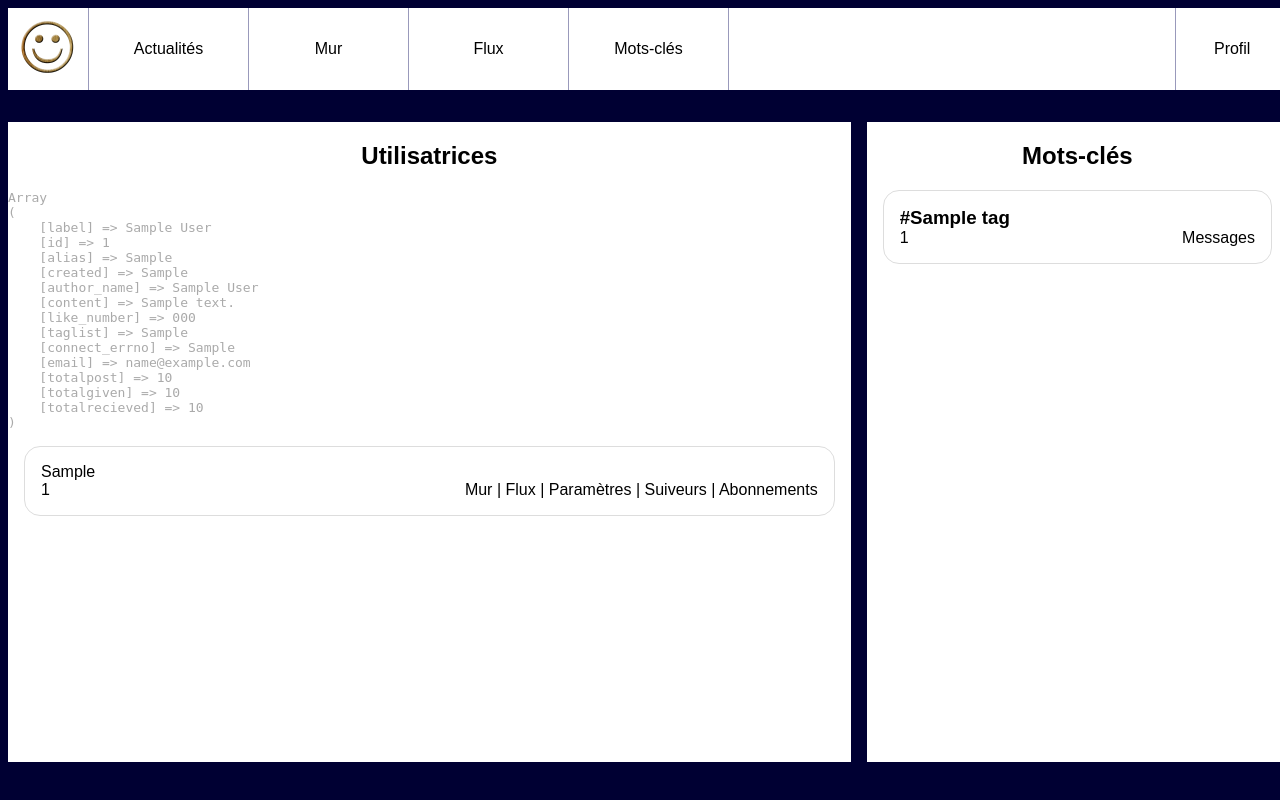
After one commit to adatechschool/projet-collectif-reseau-social-oriane-alexandre-france, a PHP site: page /test.php?id=1 in a window 1280 px wide. The commit adds this page. Run offline with PHP 8.4, Linux system fonts and the light colour scheme; tables that the repository leaves empty or names only in its code hold one stand-in row (values such as "Sample post").

Commit message:
finalisation du niveau 1 et creation d'une branche

```diff
--- /dev/null
+++ b/resoc_n1/test.php
@@ -0,0 +1,122 @@
+<!doctype html>
+<html lang="fr">
+    <head>
+        <meta charset="utf-8">
+        <title>ReSoC - Administration</title>
+        <meta name="author" content="Julien Falconnet">
+        <link rel="stylesheet" href="style.css"/>
+    </head>
+    <body>
+        <header>
+            <img src="resoc.jpg" alt="Logo de notre réseau social"/>
+            <nav id="menu">
+                <a href="news.php">Actualités</a>
+                <a href="wall.php?user_id=5">Mur</a>
+                <a href="feed.php?user_id=5">Flux</a>
+                <a href="tags.php?tag_id=1">Mots-clés</a>
+            </nav>
+            <nav id="user">
+                <a href="#">Profil</a>
+                <ul>
+                    <li><a href="settings.php?user_id=5">Paramètres</a></li>
+                    <li><a href="followers.php?user_id=5">Mes suiveurs</a></li>
+                    <li><a href="subscriptions.php?user_id=5">Mes abonnements</a></li>
+                </ul>
+
+            </nav>
+        </header>
+
+        <?php
+        /**
+         * Etape 1: Ouvrir une connexion avec la base de donnée.
+         */
+        // importation des variables déclarées dans le fichier variables.php :
+        //  - $mysqli = new mysqli("localhost", "root", "root", "socialnetwork");
+        //  - $lesInformations = $mysqli->query($laQuestionEnSql);
+        include 'variables.php';
+
+        // on va en avoir besoin pour la suite
+        //verification
+        if ($mysqli->connect_errno)
+        {
+            echo("Échec de la connexion : " . $mysqli->connect_error);
+            exit();
+        }
+        ?>
+        <div id="wrapper" class='admin'>
+            <aside>
+                <h2>Mots-clés</h2>
+                <?php
+                /*
+                 * Etape 2 : trouver tous les mots clés
+                 *
+                 */
+                $laQuestionEnSql = "SELECT * FROM `tags` LIMIT 50";
+                $lesInformations = $mysqli->query($laQuestionEnSql);
+                // Vérification
+                if ( ! $lesInformations)
+                {
+                    echo("Échec de la requete : " . $mysqli->error);
+                    exit();
+                }
+
+                /*
+                 * Etape 3 : @todo : Afficher les mots clés en s'inspirant de ce qui a été fait dans news.php
+                 * Attention à en pas oublier de modifier tag_id=321 avec l'id du mot dans le lien
+                 */
+                while ($tag = $lesInformations->fetch_assoc())
+                {
+                    // echo "<pre>" . print_r($tag, 1) . "</pre>";
+                    ?>
+                    <article>
+                        <h3>#<?php echo $tag['label'] ?></h3>
+                        <p><?php echo $tag['id'] ?></p>
+                        <nav>
+                            <a href="tags.php?tag_id=321">Messages</a>
+                        </nav>
+                    </article>
+                <?php } ?>
+            </aside>
+            <main>
+                <h2>Utilisatrices</h2>
+                <?php
+                /*
+                 * Etape 4 : trouver tous les mots clés
+                 * PS: on note que la connexion $mysqli à la base a été faite, pas besoin de la refaire.
+                 */
+                $laQuestionEnSql = "SELECT * FROM `users` LIMIT 50";
+                $lesInformations = $mysqli->query($laQuestionEnSql);
+                // Vérification
+                if ( ! $lesInformations)
+                {
+                    echo("Échec de la requete : " . $mysqli->error);
+                    exit();
+                }
+
+                /*
+                 * Etape 5 : @todo : Afficher les utilisatrices en s'inspirant de ce qui a été fait dans news.php
+                 * Attention à en pas oublier de modifier dans le lien les "user_id=123" avec l'id de l'utilisatrice
+                 */
+                $user_id = $_GET['id'];
+                while ($tag = $lesInformations->fetch_assoc())
+                {
+                    echo "<pre>" . print_r($tag, 1) . "</pre>";
+                    // $check= <?php echo $tag['id']
+                    ?>
+
+                    <article>
+                        <h3><?php echo $tag['alias'] ?></h3>
+                        <p><?php echo $tag['id'] ?></p>
+                        <nav>
+                            <a href="wall.php?user_id=<?php echo $tag['id']; ?>">Mur</a>
+                            | <a href="feed.php?user_id=<?php echo $tag['id']; ?>">Flux</a>
+                            | <a href="settings.php?user_id=<?php echo $tag['id']; ?>">Paramètres</a>
+                            | <a href="followers.php?user_id=<?php echo $tag['id']; ?>">Suiveurs</a>
+                            | <a href="subscriptions.php?user_id=<?php echo $tag['id']; ?>">Abonnements</a>
+                        </nav>
+                    </article>
+                <?php } ?>
+            </main>
+        </div>
+    </body>
+</html>
```
Also changed, not shown: resoc_n1/feed.php (+11 -14 lines), resoc_n1/followers.php (+7 -2 lines), resoc_n1/subscriptions.php (+7 -2 lines), resoc_n1/tags.php (+9 -15 lines).
